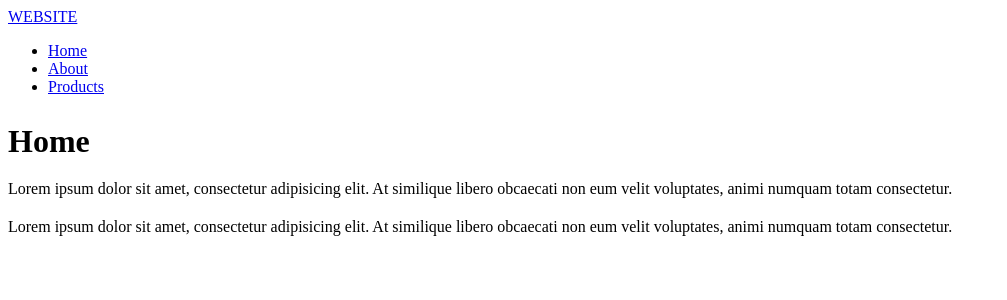
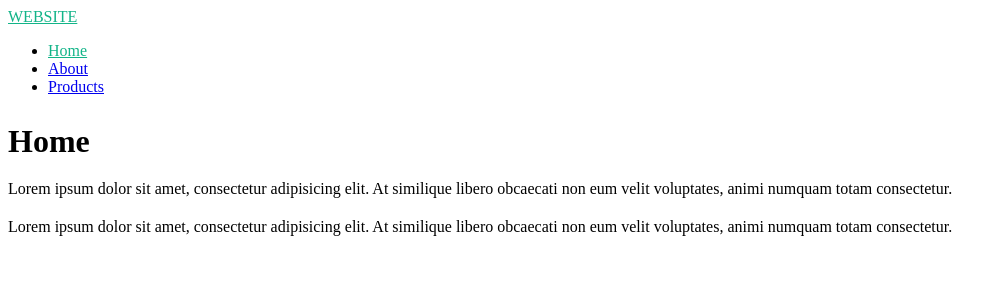
Before and after one commit to morganfula/nuxt3-starter, a Nuxt app: page / in a window 1280 px wide. Shown: the top 300 px of the page, without its empty margins (0-1007 px from the left). Built offline with nearby package versions, Linux system fonts and the light colour scheme.

Commit message:
layouts 📏

```diff
--- /dev/null
+++ b/layouts/default.vue
@@ -0,0 +1,33 @@
+<template>
+	<div>
+		<header>
+			<nav>
+				<NuxtLink to="/">WEBSITE</NuxtLink>
+				<ul>
+					<li>
+						<NuxtLink to="/">Home</NuxtLink>
+					</li>
+					<li>
+						<NuxtLink to="/about">About</NuxtLink>
+					</li>
+					<li>
+						<NuxtLink to="/products">Products</NuxtLink>
+					</li>
+				</ul>
+			</nav>
+		</header>
+
+		<!-- output the page content -->
+		<div>
+			<slot />
+		</div>
+	</div>
+</template>
+
+<script setup></script>
+
+<style scoped>
+	.router-link-exact-active {
+		color: #12b488;
+	}
+</style>
--- /dev/null
+++ b/layouts/products.vue
@@ -0,0 +1,7 @@
+<template>
+	<div></div>
+</template>
+
+<script setup></script>
+
+<style scoped></style>
--- a/pages/about.vue
+++ b/pages/about.vue
@@ -1,22 +1,5 @@
 <template>
 	<div>
-		<header>
-			<nav>
-				<NuxtLink to="/">WEBSITE</NuxtLink>
-				<ul>
-					<li>
-						<NuxtLink to="/">Home</NuxtLink>
-					</li>
-					<li>
-						<NuxtLink to="/about">About</NuxtLink>
-					</li>
-					<li>
-						<NuxtLink to="/products">Products</NuxtLink>
-					</li>
-				</ul>
-			</nav>
-		</header>
-
 		<h2>About</h2>
 		<p>
 			Lorem ipsum dolor sit amet, consectetur adipisicing elit. At similique
--- a/pages/index.vue
+++ b/pages/index.vue
@@ -1,22 +1,5 @@
 <template>
 	<div>
-		<header>
-			<nav>
-				<NuxtLink to="/">WEBSITE</NuxtLink>
-				<ul>
-					<li>
-						<NuxtLink to="/">Home</NuxtLink>
-					</li>
-					<li>
-						<NuxtLink to="/about">About</NuxtLink>
-					</li>
-					<li>
-						<NuxtLink to="/products">Products</NuxtLink>
-					</li>
-				</ul>
-			</nav>
-		</header>
-
 		<h2>Home</h2>
 		<p>
 			Lorem ipsum dolor sit amet, consectetur adipisicing elit. At similique
```
